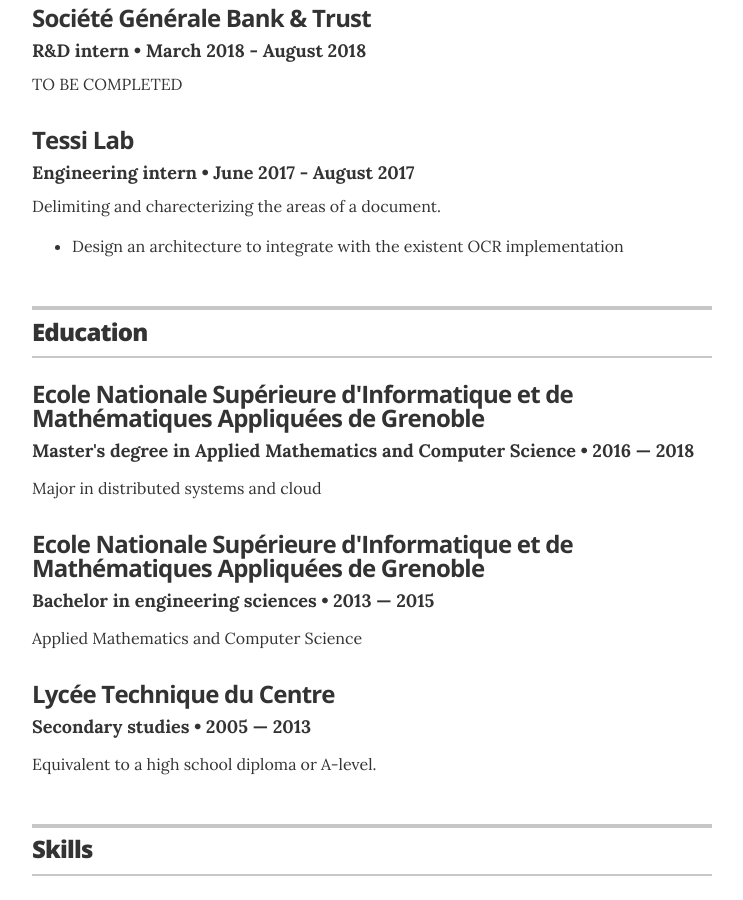
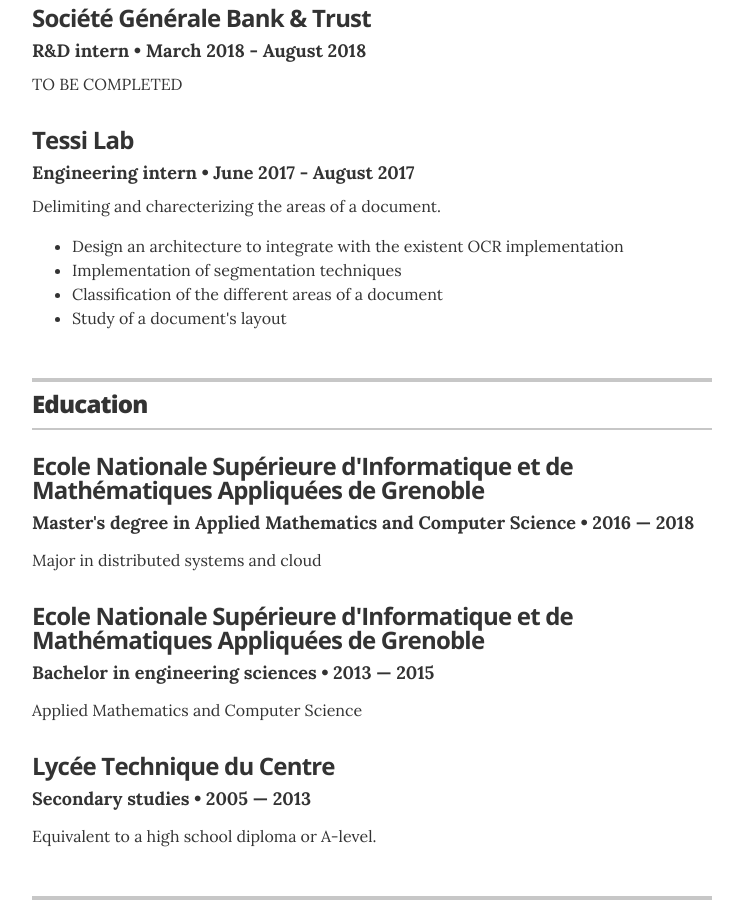
Before and after one commit to nogueivi/nogueivi.github.io, a Jekyll site: the page built from index.html, in a window 1280 px wide and 900 px high, scrolled down 614 px. Shown: the whole window, without its empty margins (268-1011 px from the left). Built offline with Jekyll 4.4.1, drawn with Linux system fonts in a browser that asks for light colours.

Commit message:
Completed old experience with details

```diff
--- a/_data/experience.yml
+++ b/_data/experience.yml
@@ -16,4 +16,4 @@
 - company: Tessi Lab
   position: Engineering intern
   duration: June 2017 - August 2017
-  summary: Delimiting and charecterizing the areas of a document.<ul class="resume-item-list"><li>Design an architecture to integrate with the existent OCR implementation</li></ul>
+  summary: Delimiting and charecterizing the areas of a document.<ul class="resume-item-list"><li>Design an architecture to integrate with the existent OCR implementation</li><li>Implementation of segmentation techniques</li><li>Classification of the different areas of a document</li><li>Study of a document's layout</li></ul>
```
